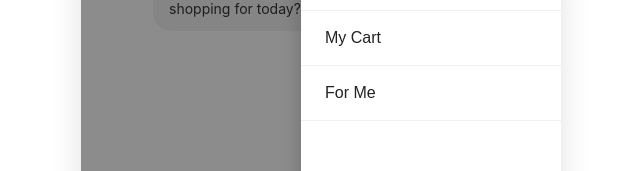
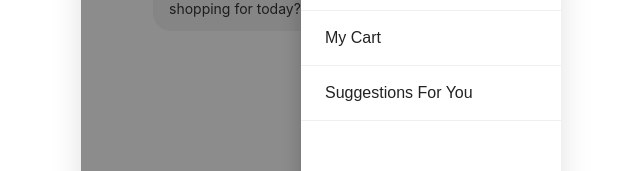
Before and after one commit to ajlewis90/afcp-protype, a React (Vite) app: page / in a window 1280 px wide. Both pictures are taken after a click on the button "Open menu". Shown: the part 159-330 px from the top of the page, without its empty margins (319-959 px from the left). Built offline with nearby package versions, Linux system fonts and the light colour scheme.

Commit message:
Updated labels for 'For Me'

```diff
--- a/src/App.jsx
+++ b/src/App.jsx
@@ -751,7 +751,7 @@ function App() {
             <button className="menu-item" onClick={() => setMenuOpen(false)}>My Account</button>
             <button className="menu-item" onClick={() => setMenuOpen(false)}>My Orders</button>
             <button className="menu-item" onClick={handleMenuMyCart}>My Cart</button>
-            <button className="menu-item" onClick={handleMenuForMe}>For Me</button>
+            <button className="menu-item" onClick={handleMenuForMe}>Suggestions For You</button>
             <button className="menu-item menu-logout" onClick={() => setMenuOpen(false)}>Logout</button>
           </div>
         </div>
@@ -852,7 +852,7 @@ function App() {
         <div className="view-me">
           <div className="view-header">
             <button className="back-btn" onClick={() => setActiveTab('Agent')}>← Back</button>
-            <span className="view-header-title">For Me</span>
+            <span className="view-header-title">Suggestions For You</span>
             <button className="hamburger-btn" onClick={() => setMenuOpen((o) => !o)} aria-label="Open menu">
               <span></span>
               <span></span>
--- a/src/components/MeTabText.jsx
+++ b/src/components/MeTabText.jsx
@@ -5,7 +5,7 @@ import './MeTabText.css';
 const MeTabText = () => {
   return (
     <span className="me-tab-text tab-label">
-      For Me
+      Suggestions For You
     </span>
   );
 };
--- a/src/components/me_tab_components/ForMeTextTitle.jsx
+++ b/src/components/me_tab_components/ForMeTextTitle.jsx
@@ -3,7 +3,7 @@ import React from 'react';
 import './ForMeTextTitle.css';
 
 const defaultProps = {
-  text: 'For Me',
+  text: 'Suggestions For You',
 };
 
 const ForMeTextTitle = (props) => {
```
